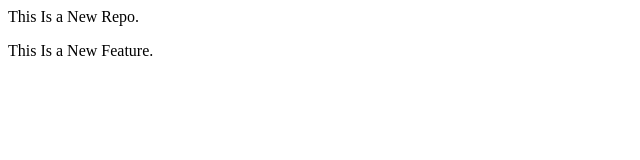
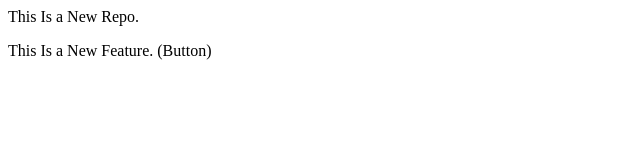
Before and after one commit to srivastava-shashwat/Localrepo, a plain HTML site: page Index.html in a window 1280 px wide. Shown: the full height of the page, 0-640 px from the left. Drawn offline with Linux system fonts and the light colour scheme.

```diff
--- a/Index.html
+++ b/Index.html
@@ -1,2 +1,2 @@
 <P>This Is a New Repo.</P>
-<P>This Is a New Feature.</P>
+<P>This Is a New Feature. (Button)</P>
```
